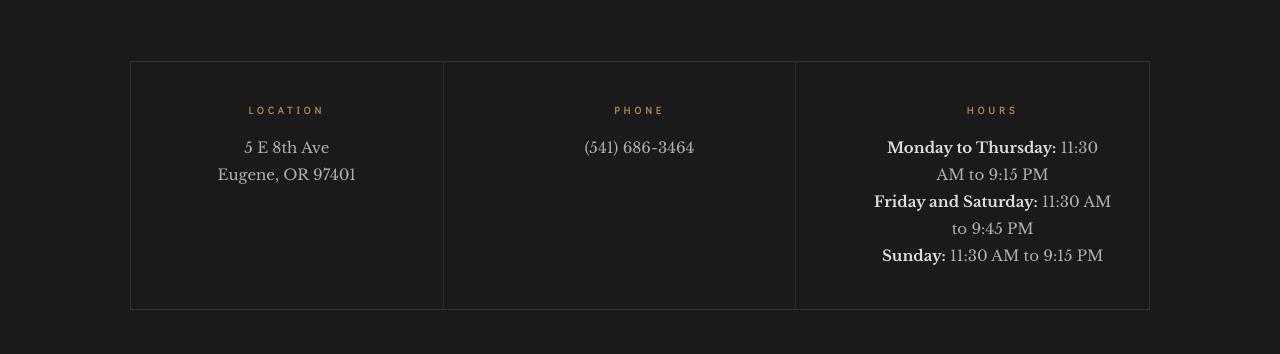
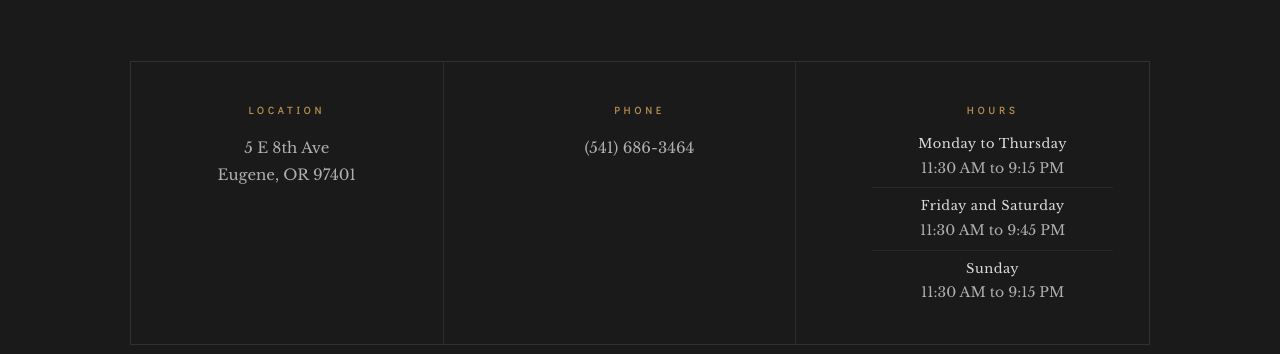
Before and after one commit to jameskang2357/sushiya-main-page, a plain HTML site: page index.html in a window 1280 px wide. Shown: the part 3925-4279 px from the top of the page. Drawn offline with nearby package versions, Linux system fonts and the light colour scheme.

Commit message:
Fix awkward wrapping in Visit Us hours
The hours block under "Visit Us" was breaking mid-time-range because the
contact-item column is only 1/3 width on desktop. Restructure as a list
where each row has the day on one line, the time on the next, with
white-space: nowrap on the time so it never splits.

Co-Authored-By: Claude Opus 4.7 (1M context) <noreply@anthropic.com>

```diff
--- a/index.html
+++ b/index.html
@@ -233,11 +233,20 @@
                 </div>
                 <div class="contact-item">
                     <h3>Hours</h3>
-                    <p>
-                        <strong>Monday to Thursday:</strong> 11:30 AM to 9:15 PM<br>
-                        <strong>Friday and Saturday:</strong> 11:30 AM to 9:45 PM<br>
-                        <strong>Sunday:</strong> 11:30 AM to 9:15 PM
-                    </p>
+                    <ul class="hours-list">
+                        <li>
+                            <span class="hours-day">Monday to Thursday</span>
+                            <span class="hours-time">11:30 AM to 9:15 PM</span>
+                        </li>
+                        <li>
+                            <span class="hours-day">Friday and Saturday</span>
+                            <span class="hours-time">11:30 AM to 9:45 PM</span>
+                        </li>
+                        <li>
+                            <span class="hours-day">Sunday</span>
+                            <span class="hours-time">11:30 AM to 9:15 PM</span>
+                        </li>
+                    </ul>
                 </div>
             </div>
 
--- a/style.css
+++ b/style.css
@@ -673,6 +673,37 @@ body {
 
 .contact-item a:hover { color: var(--gold); }
 
+.hours-list {
+    list-style: none;
+    padding: 0;
+    margin: 0;
+    font-size: 15px;
+    line-height: 1.6;
+    color: rgba(255,255,255,0.65);
+}
+
+.hours-list li {
+    padding: 8px 0;
+    border-top: 1px solid rgba(255,255,255,0.06);
+}
+
+.hours-list li:first-child { border-top: none; padding-top: 0; }
+.hours-list li:last-child { padding-bottom: 0; }
+
+.hours-day {
+    display: block;
+    color: rgba(255,255,255,0.85);
+    font-size: 13px;
+    letter-spacing: 0.5px;
+    margin-bottom: 2px;
+}
+
+.hours-time {
+    display: block;
+    white-space: nowrap;
+    font-size: 14px;
+}
+
 .map-container { text-align: center; }
 
 .map-wrapper {
```
